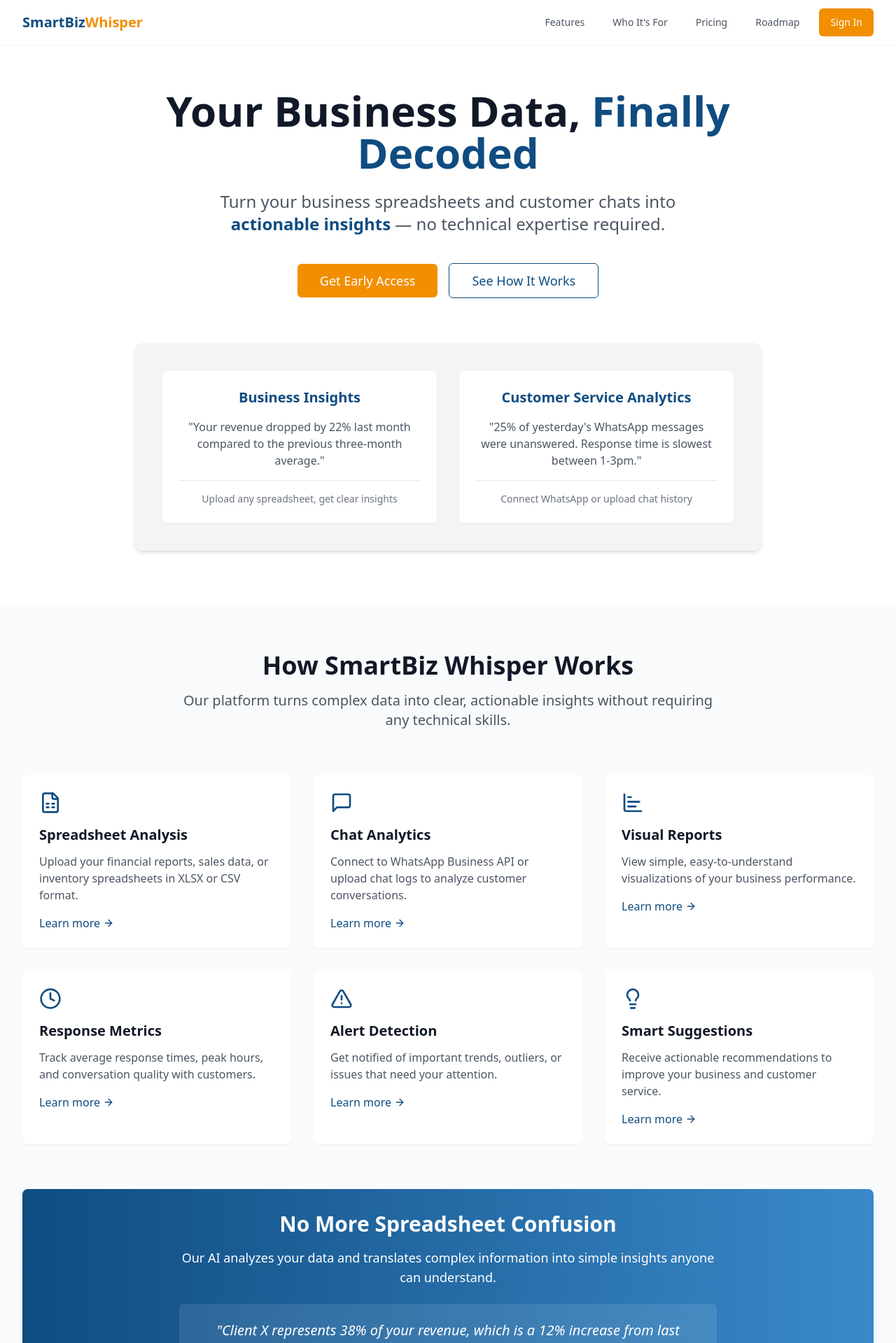
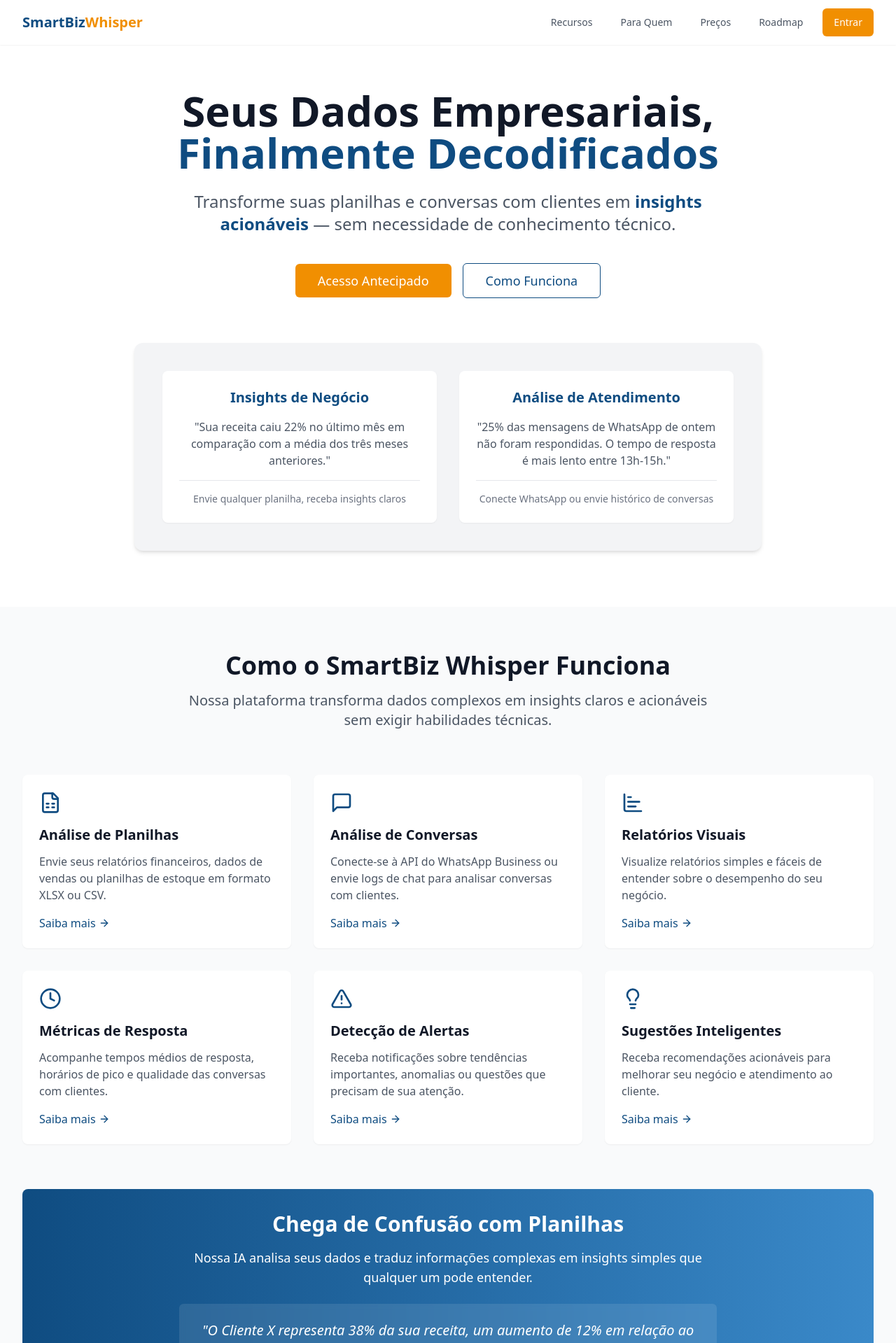
Before and after one commit to Karlocz/smart-biz-whisper, a React (Vite) app: page / in a window 1280 px wide. Shown: the top 1919 px of the page at 70% size. Built offline with nearby package versions, Linux system fonts and the light colour scheme.

Commit message:
Translate page to Portuguese-BR

```diff
--- a/index.html
+++ b/index.html
@@ -1,15 +1,15 @@
 
 <!DOCTYPE html>
-<html lang="en">
+<html lang="pt-BR">
   <head>
     <meta charset="UTF-8" />
     <meta name="viewport" content="width=device-width, initial-scale=1.0" />
-    <title>SmartBiz Whisper - Business Insights Made Simple</title>
-    <meta name="description" content="Turn your business data and customer messages into actionable insights without technical expertise. SmartBiz Whisper helps small business owners make smarter decisions." />
+    <title>SmartBiz Whisper - Insights Empresariais Simplificados</title>
+    <meta name="description" content="Transforme seus dados empresariais e mensagens de clientes em insights acionáveis sem conhecimento técnico. SmartBiz Whisper ajuda proprietários de pequenas empresas a tomar decisões mais inteligentes." />
     <meta name="author" content="SmartBiz Whisper" />
 
-    <meta property="og:title" content="SmartBiz Whisper - Business Insights Made Simple" />
-    <meta property="og:description" content="Turn your business data and customer messages into actionable insights without technical expertise." />
+    <meta property="og:title" content="SmartBiz Whisper - Insights Empresariais Simplificados" />
+    <meta property="og:description" content="Transforme seus dados empresariais e mensagens de clientes em insights acionáveis sem conhecimento técnico." />
     <meta property="og:type" content="website" />
     <meta property="og:image" content="https://lovable.dev/opengraph-image-p98pqg.png" />
 
--- a/src/components/Cta.tsx
+++ b/src/components/Cta.tsx
@@ -7,24 +7,24 @@ const Cta = () => {
       <div className="container mx-auto px-4 sm:px-6 lg:px-8">
         <div className="max-w-4xl mx-auto text-center">
           <h2 className="text-3xl md:text-4xl font-bold mb-6">
-            Stop Drowning in Data, Start Making Smarter Decisions
+            Pare de se Afogar em Dados, Comece a Tomar Decisões Mais Inteligentes
           </h2>
           <p className="text-xl mb-8 text-white/90">
-            Join the waitlist today and be among the first to experience how SmartBiz Whisper can transform your business data into actionable insights.
+            Entre para a lista de espera hoje e seja um dos primeiros a experimentar como o SmartBiz Whisper pode transformar seus dados empresariais em insights acionáveis.
           </p>
           <div className="max-w-md mx-auto">
             <div className="flex flex-col sm:flex-row gap-4 mb-4">
               <input
                 type="email"
-                placeholder="Enter your email"
+                placeholder="Digite seu email"
                 className="flex-1 px-4 py-3 rounded-md text-gray-900 focus:outline-none focus:ring-2 focus:ring-white"
               />
               <Button className="bg-brand-orange hover:bg-opacity-90 text-white px-6 py-3">
-                Join Waitlist
+                Entrar na Lista
               </Button>
             </div>
             <p className="text-sm text-white/70">
-              By signing up, you'll receive updates about our launch and exclusive early access offers.
+              Ao se inscrever, você receberá atualizações sobre nosso lançamento e ofertas exclusivas de acesso antecipado.
             </p>
           </div>
         </div>
--- a/src/components/Features.tsx
+++ b/src/components/Features.tsx
@@ -5,38 +5,38 @@ const Features = () => {
   const features = [
     {
       icon: <FileSpreadsheet className="h-8 w-8 text-brand-blue" />,
-      title: "Spreadsheet Analysis",
-      description: "Upload your financial reports, sales data, or inventory spreadsheets in XLSX or CSV format.",
+      title: "Análise de Planilhas",
+      description: "Envie seus relatórios financeiros, dados de vendas ou planilhas de estoque em formato XLSX ou CSV.",
       delay: "0.1s"
     },
     {
       icon: <MessageSquare className="h-8 w-8 text-brand-blue" />,
-      title: "Chat Analytics",
-      description: "Connect to WhatsApp Business API or upload chat logs to analyze customer conversations.",
+      title: "Análise de Conversas",
+      description: "Conecte-se à API do WhatsApp Business ou envie logs de chat para analisar conversas com clientes.",
       delay: "0.2s"
     },
     {
       icon: <ChartBar className="h-8 w-8 text-brand-blue" />,
-      title: "Visual Reports",
-      description: "View simple, easy-to-understand visualizations of your business performance.",
+      title: "Relatórios Visuais",
+      description: "Visualize relatórios simples e fáceis de entender sobre o desempenho do seu negócio.",
       delay: "0.3s"
     },
     {
       icon: <Clock className="h-8 w-8 text-brand-blue" />,
-      title: "Response Metrics",
-      description: "Track average response times, peak hours, and conversation quality with customers.",
+      title: "Métricas de Resposta",
+      description: "Acompanhe tempos médios de resposta, horários de pico e qualidade das conversas com clientes.",
       delay: "0.4s"
     },
     {
       icon: <AlertTriangle className="h-8 w-8 text-brand-blue" />,
-      title: "Alert Detection",
-      description: "Get notified of important trends, outliers, or issues that need your attention.",
+      title: "Detecção de Alertas",
+      description: "Receba notificações sobre tendências importantes, anomalias ou questões que precisam de sua atenção.",
       delay: "0.5s"
     },
     {
       icon: <Lightbulb className="h-8 w-8 text-brand-blue" />,
-      title: "Smart Suggestions",
-      description: "Receive actionable recommendations to improve your business and customer service.",
+      title: "Sugestões Inteligentes",
+      description: "Receba recomendações acionáveis para melhorar seu negócio e atendimento ao cliente.",
       delay: "0.6s"
     }
   ];
@@ -45,9 +45,9 @@ const Features = () => {
     <section id="features" className="py-16 bg-gray-50">
       <div className="container mx-auto px-4 sm:px-6 lg:px-8">
         <div className="text-center mb-16">
-          <h2 className="text-3xl md:text-4xl font-bold text-gray-900 mb-4">How SmartBiz Whisper Works</h2>
+          <h2 className="text-3xl md:text-4xl font-bold text-gray-900 mb-4">Como o SmartBiz Whisper Funciona</h2>
           <p className="text-xl text-gray-600 max-w-3xl mx-auto">
-            Our platform turns complex data into clear, actionable insights without requiring any technical skills.
+            Nossa plataforma transforma dados complexos em insights claros e acionáveis sem exigir habilidades técnicas.
           </p>
         </div>
 
@@ -62,7 +62,7 @@ const Features = () => {
               <h3 className="text-xl font-semibold mb-3 text-gray-900">{feature.title}</h3>
               <p className="text-gray-600 mb-4">{feature.description}</p>
               <a href="#" className="text-brand-blue font-medium flex items-center hover:underline group">
-                Learn more <ArrowRight className="ml-1 h-4 w-4 group-hover:translate-x-1 transition-transform" />
+                Saiba mais <ArrowRight className="ml-1 h-4 w-4 group-hover:translate-x-1 transition-transform" />
               </a>
             </div>
           ))}
@@ -70,13 +70,13 @@ const Features = () => {
 
         <div className="mt-16 p-8 bg-gradient-to-r from-brand-blue to-brand-teal rounded-lg text-white">
           <div className="max-w-3xl mx-auto text-center">
-            <h3 className="text-2xl md:text-3xl font-bold mb-4">No More Spreadsheet Confusion</h3>
+            <h3 className="text-2xl md:text-3xl font-bold mb-4">Chega de Confusão com Planilhas</h3>
             <p className="text-lg mb-6">
-              Our AI analyzes your data and translates complex information into simple insights anyone can understand.
+              Nossa IA analisa seus dados e traduz informações complexas em insights simples que qualquer um pode entender.
             </p>
             <div className="bg-white/10 p-6 rounded-md backdrop-blur-sm">
               <p className="text-xl italic">
-                "Client X represents 38% of your revenue, which is a 12% increase from last quarter. This creates a potential business risk."
+                "O Cliente X representa 38% da sua receita, um aumento de 12% em relação ao último trimestre. Isso cria um potencial risco para o negócio."
               </p>
             </div>
           </div>
--- a/src/components/Hero.tsx
+++ b/src/components/Hero.tsx
@@ -7,42 +7,42 @@ const Hero = () => {
       <div className="container mx-auto px-4 sm:px-6 lg:px-8">
         <div className="text-center max-w-4xl mx-auto">
           <h1 className="text-4xl sm:text-5xl md:text-6xl font-bold text-gray-900 mb-6">
-            Your Business Data,
-            <span className="text-brand-blue block md:inline"> Finally Decoded</span>
+            Seus Dados Empresariais,
+            <span className="text-brand-blue block md:inline"> Finalmente Decodificados</span>
           </h1>
           <p className="text-xl md:text-2xl text-gray-600 mb-10 max-w-3xl mx-auto">
-            Turn your business spreadsheets and customer chats into
-            <span className="text-brand-blue font-semibold"> actionable insights</span> —
-            no technical expertise required.
+            Transforme suas planilhas e conversas com clientes em
+            <span className="text-brand-blue font-semibold"> insights acionáveis</span> —
+            sem necessidade de conhecimento técnico.
           </p>
           <div className="flex flex-col sm:flex-row items-center justify-center gap-4 mb-16">
             <Button className="w-full sm:w-auto bg-brand-orange hover:bg-opacity-90 text-white px-8 py-6 text-lg">
-              Get Early Access
+              Acesso Antecipado
             </Button>
             <Button variant="outline" className="w-full sm:w-auto border-brand-blue text-brand-blue hover:bg-brand-blue hover:text-white px-8 py-6 text-lg">
-              See How It Works
+              Como Funciona
             </Button>
           </div>
 
           <div className="bg-gray-100 rounded-xl p-6 md:p-10 shadow-md">
             <div className="grid grid-cols-1 md:grid-cols-2 gap-8">
               <div className="bg-white p-6 rounded-lg shadow-sm animate-fade-in" style={{ animationDelay: '0.1s' }}>
-                <h3 className="text-xl font-semibold text-brand-blue mb-4">Business Insights</h3>
+                <h3 className="text-xl font-semibold text-brand-blue mb-4">Insights de Negócio</h3>
                 <p className="text-gray-600 mb-4">
-                  "Your revenue dropped by 22% last month compared to the previous three-month average."
+                  "Sua receita caiu 22% no último mês em comparação com a média dos três meses anteriores."
                 </p>
                 <div className="border-t border-gray-200 pt-4 text-sm text-gray-500">
-                  Upload any spreadsheet, get clear insights
+                  Envie qualquer planilha, receba insights claros
                 </div>
               </div>
 
               <div className="bg-white p-6 rounded-lg shadow-sm animate-fade-in" style={{ animationDelay: '0.3s' }}>
-                <h3 className="text-xl font-semibold text-brand-blue mb-4">Customer Service Analytics</h3>
+                <h3 className="text-xl font-semibold text-brand-blue mb-4">Análise de Atendimento</h3>
                 <p className="text-gray-600 mb-4">
-                  "25% of yesterday's WhatsApp messages were unanswered. Response time is slowest between 1-3pm."
+                  "25% das mensagens de WhatsApp de ontem não foram respondidas. O tempo de resposta é mais lento entre 13h-15h."
                 </p>
                 <div className="border-t border-gray-200 pt-4 text-sm text-gray-500">
-                  Connect WhatsApp or upload chat history
+                  Conecte WhatsApp ou envie histórico de conversas
                 </div>
               </div>
             </div>
--- a/src/components/Navbar.tsx
+++ b/src/components/Navbar.tsx
@@ -18,7 +18,7 @@ const Navbar = () => {
     if (error) {
       toast({
         variant: "destructive",
-        title: "Error",
+        title: "Erro",
         description: error.message,
       });
     } else {
@@ -40,15 +40,15 @@ const Navbar = () => {
 
           <div className="hidden md:block">
             <div className="ml-10 flex items-center space-x-4">
-              <a href="#features" className="text-gray-600 hover:text-brand-blue px-3 py-2 rounded-md text-sm font-medium">Features</a>
-              <a href="#personas" className="text-gray-600 hover:text-brand-blue px-3 py-2 rounded-md text-sm font-medium">Who It's For</a>
-              <a href="#pricing" className="text-gray-600 hover:text-brand-blue px-3 py-2 rounded-md text-sm font-medium">Pricing</a>
+              <a href="#features" className="text-gray-600 hover:text-brand-blue px-3 py-2 rounded-md text-sm font-medium">Recursos</a>
+              <a href="#personas" className="text-gray-600 hover:text-brand-blue px-3 py-2 rounded-md text-sm font-medium">Para Quem</a>
+              <a href="#pricing" className="text-gray-600 hover:text-brand-blue px-3 py-2 rounded-md text-sm font-medium">Preços</a>
               <a href="#roadmap" className="text-gray-600 hover:text-brand-blue px-3 py-2 rounded-md text-sm font-medium">Roadmap</a>
               {user ? (
-                <Button onClick={handleSignOut} variant="outline">Sign Out</Button>
+                <Button onClick={handleSignOut} variant="outline">Sair</Button>
               ) : (
                 <Button onClick={() => navigate('/auth')} className="ml-4 bg-brand-orange hover:bg-opacity-90 text-white">
-                  Sign In
+                  Entrar
                 </Button>
               )}
             </div>
@@ -69,15 +69,15 @@ const Navbar = () => {
       {isMenuOpen && (
         <div className="md:hidden">
           <div className="px-2 pt-2 pb-3 space-y-1 sm:px-3 bg-white shadow-lg">
-            <a href="#features" className="text-gray-600 hover:text-brand-blue block px-3 py-2 rounded-md text-base font-medium">Features</a>
-            <a href="#personas" className="text-gray-600 hover:text-brand-blue block px-3 py-2 rounded-md text-base font-medium">Who It's For</a>
-            <a href="#pricing" className="text-gray-600 hover:text-brand-blue block px-3 py-2 rounded-md text-base font-medium">Pricing</a>
+            <a href="#features" className="text-gray-600 hover:text-brand-blue block px-3 py-2 rounded-md text-base font-medium">Recursos</a>
+            <a href="#personas" className="text-gray-600 hover:text-brand-blue block px-3 py-2 rounded-md text-base font-medium">Para Quem</a>
+            <a href="#pricing" className="text-gray-600 hover:text-brand-blue block px-3 py-2 rounded-md text-base font-medium">Preços</a>
             <a href="#roadmap" className="text-gray-600 hover:text-brand-blue block px-3 py-2 rounded-md text-base font-medium">Roadmap</a>
             {user ? (
-              <Button onClick={handleSignOut} variant="outline" className="w-full">Sign Out</Button>
+              <Button onClick={handleSignOut} variant="outline" className="w-full">Sair</Button>
             ) : (
               <Button onClick={() => navigate('/auth')} className="w-full bg-brand-orange hover:bg-opacity-90 text-white">
-                Sign In
+                Entrar
               </Button>
             )}
           </div>
--- a/src/pages/Auth.tsx
+++ b/src/pages/Auth.tsx
@@ -24,8 +24,8 @@ const Auth = () => {
         const { error } = await signUp(email, password, fullName);
         if (error) throw error;
         toast({
-          title: "Account created",
-          description: "Please check your email to verify your account.",
+          title: "Conta criada",
+          description: "Por favor, verifique seu email para confirmar sua conta.",
         });
       } else {
         const { error } = await signIn(email, password);
@@ -35,7 +35,7 @@ const Auth = () => {
     } catch (error: any) {
       toast({
         variant: "destructive",
-        title: "Error",
+        title: "Erro",
         description: error.message,
       });
     } finally {
@@ -48,7 +48,7 @@ const Auth = () => {
       <div className="max-w-md w-full space-y-8">
         <div>
           <h2 className="mt-6 text-center text-3xl font-extrabold text-gray-900">
-            {isSignUp ? 'Create your account' : 'Sign in to your account'}
+            {isSignUp ? 'Crie sua conta' : 'Entre na sua conta'}
           </h2>
         </div>
         <form className="mt-8 space-y-6" onSubmit={handleSubmit}>
@@ -56,13 +56,13 @@ const Auth = () => {
             {isSignUp && (
               <div>
                 <label htmlFor="full-name" className="sr-only">
-                  Full Name
+                  Nome Completo
                 </label>
                 <Input
                   id="full-name"
                   type="text"
                   required
-                  placeholder="Full Name"
+                  placeholder="Nome Completo"
                   value={fullName}
                   onChange={(e) => setFullName(e.target.value)}
                 />
@@ -70,28 +70,28 @@ const Auth = () => {
             )}
             <div>
               <label htmlFor="email-address" className="sr-only">
-                Email address
+                Endereço de email
               </label>
               <Input
                 id="email-address"
                 type="email"
                 autoComplete="email"
                 required
-                placeholder="Email address"
+                placeholder="Endereço de email"
                 value={email}
                 onChange={(e) => setEmail(e.target.value)}
               />
             </div>
             <div>
               <label htmlFor="password" className="sr-only">
-                Password
+                Senha
               </label>
               <Input
                 id="password"
                 type="password"
                 autoComplete="current-password"
                 required
-                placeholder="Password"
+                placeholder="Senha"
                 value={password}
                 onChange={(e) => setPassword(e.target.value)}
               />
@@ -104,7 +104,7 @@ const Auth = () => {
               className="w-full"
               disabled={loading}
             >
-              {loading ? 'Loading...' : (isSignUp ? 'Sign up' : 'Sign in')}
+              {loading ? 'Carregando...' : (isSignUp ? 'Criar conta' : 'Entrar')}
             </Button>
           </div>
 
@@ -115,8 +115,8 @@ const Auth = () => {
               className="text-sm text-blue-600 hover:text-blue-500"
             >
               {isSignUp
-                ? 'Already have an account? Sign in'
-                : "Don't have an account? Sign up"}
+                ? 'Já tem uma conta? Entre'
+                : 'Não tem uma conta? Cadastre-se'}
             </button>
           </div>
         </form>
```
